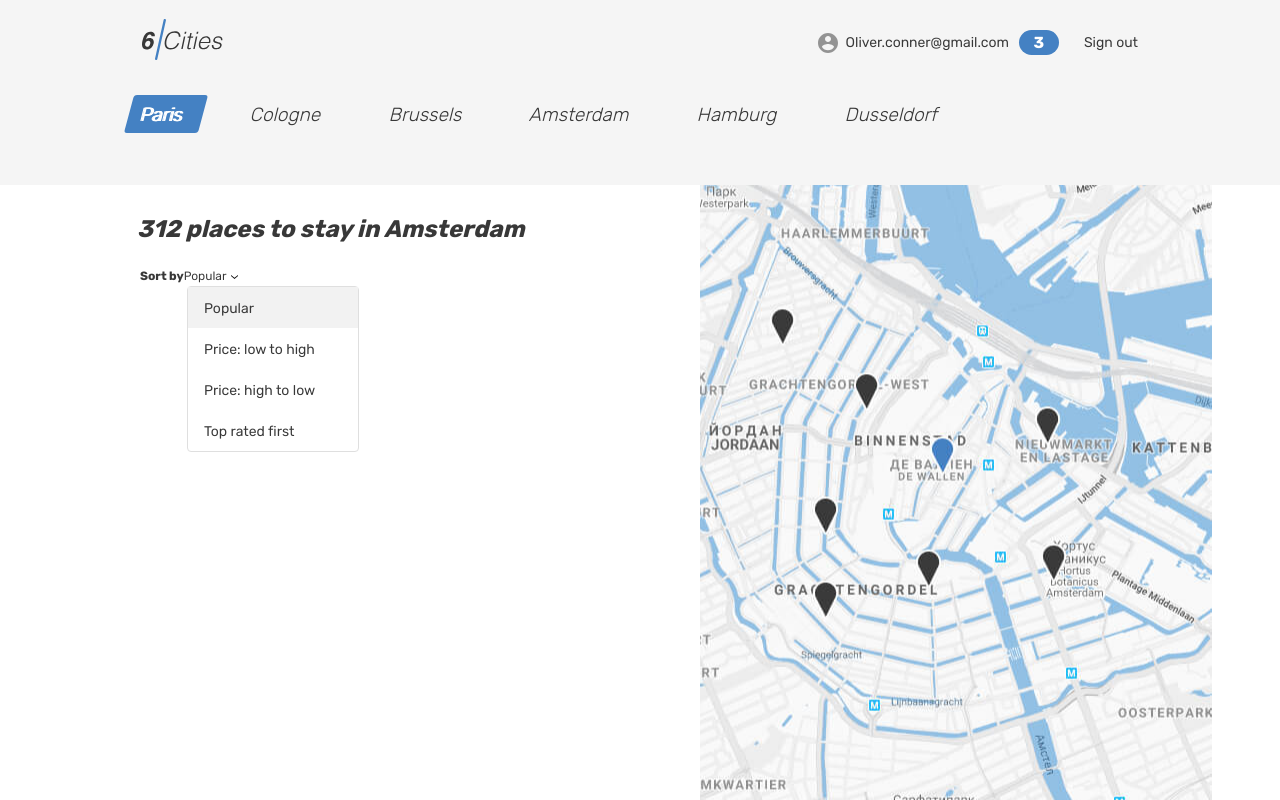
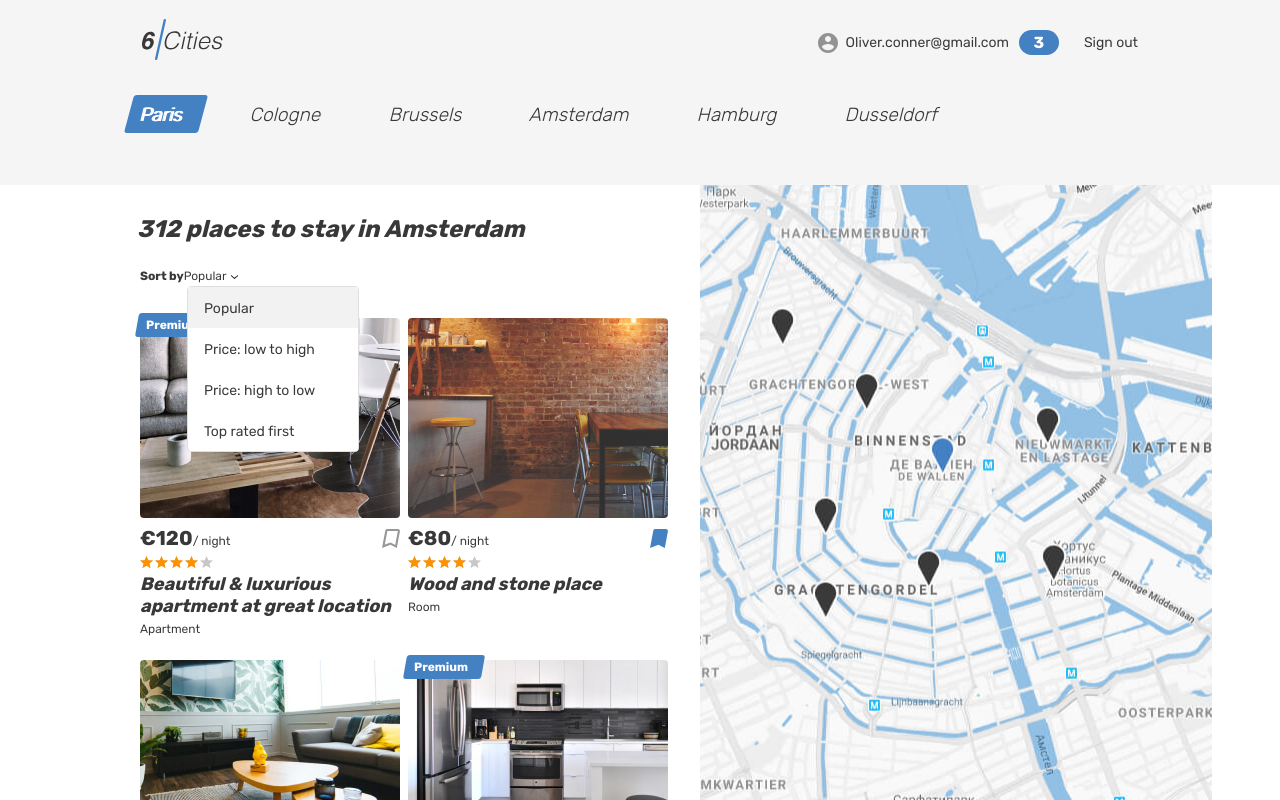
Before and after one commit to htmlacademy-react/367171-six-cities-14, a React (Vite) app: page / in a window 1280 px wide. Built offline with nearby package versions, Linux system fonts and the light colour scheme.

Commit message:
feat: скоректирована разметка главной страницы

```diff
--- a/src/entities/offers/ui/OffersList/Offers-List.tsx
+++ b/src/entities/offers/ui/OffersList/Offers-List.tsx
@@ -1,188 +1,176 @@
+import Sorting from '../../../../features/Sorting';
+
 export const OffersList = () => (
   <section className="cities__places places">
     <h2 className="visually-hidden">Places</h2>
     <b className="places__found">312 places to stay in Amsterdam</b>
-    <form className="places__sorting" action="#" method="get">
-      <span className="places__sorting-caption">Sort by</span>
-      <span className="places__sorting-type" tabIndex="0">
-                  Popular
-        <svg className="places__sorting-arrow" width="7" height="4">
-          <use xlinkHref="#icon-arrow-select"></use>
-        </svg>
-      </span>
-      <ul className="places__options places__options--custom places__options--opened">
-        <li className="places__option places__option--active" tabIndex="0">Popular</li>
-        <li className="places__option" tabIndex="0">Price: low to high</li>
-        <li className="places__option" tabIndex="0">Price: high to low</li>
-        <li className="places__option" tabIndex="0">Top rated first</li>
-      </ul>
-    </form>
-    {/*<div className="cities__places-list places__list tabs__content">*/}
-    {/*  <article className="cities__card place-card">*/}
-    {/*    <div className="place-card__mark">*/}
-    {/*      <span>Premium</span>*/}
-    {/*    </div>*/}
-    {/*    <div className="cities__image-wrapper place-card__image-wrapper">*/}
-    {/*      <a href="#">*/}
-    {/*        <img className="place-card__image" src="img/apartment-01.jpg" width="260" height="200" alt="Place image"/>*/}
-    {/*      </a>*/}
-    {/*    </div>*/}
-    {/*    <div className="place-card__info">*/}
-    {/*      <div className="place-card__price-wrapper">*/}
-    {/*        <div className="place-card__price">*/}
-    {/*          <b className="place-card__price-value">&euro;120</b>*/}
-    {/*          <span className="place-card__price-text">&#47;&nbsp;night</span>*/}
-    {/*        </div>*/}
-    {/*        <button className="place-card__bookmark-button button" type="button">*/}
-    {/*          <svg className="place-card__bookmark-icon" width="18" height="19">*/}
-    {/*            <use xlinkHref="#icon-bookmark"></use>*/}
-    {/*          </svg>*/}
-    {/*          <span className="visually-hidden">To bookmarks</span>*/}
-    {/*        </button>*/}
-    {/*      </div>*/}
-    {/*      <div className="place-card__rating rating">*/}
-    {/*        <div className="place-card__stars rating__stars">*/}
-    {/*          <span style="width: 80%"></span>*/}
-    {/*          <span className="visually-hidden">Rating</span>*/}
-    {/*        </div>*/}
-    {/*      </div>*/}
-    {/*      <h2 className="place-card__name">*/}
-    {/*        <a href="#">Beautiful &amp; luxurious apartment at great location</a>*/}
-    {/*      </h2>*/}
-    {/*      <p className="place-card__type">Apartment</p>*/}
-    {/*    </div>*/}
-    {/*  </article>*/}
+    <Sorting/>
+    <div className="cities__places-list places__list tabs__content">
+      <article className="cities__card place-card">
+        <div className="place-card__mark">
+          <span>Premium</span>
+        </div>
+        <div className="cities__image-wrapper place-card__image-wrapper">
+          <a href="#">
+            <img className="place-card__image" src="img/apartment-01.jpg" width="260" height="200" alt="Place image"/>
+          </a>
+        </div>
+        <div className="place-card__info">
+          <div className="place-card__price-wrapper">
+            <div className="place-card__price">
+              <b className="place-card__price-value">&euro;120</b>
+              <span className="place-card__price-text">&#47;&nbsp;night</span>
+            </div>
+            <button className="place-card__bookmark-button button" type="button">
+              <svg className="place-card__bookmark-icon" width="18" height="19">
+                <use xlinkHref="#icon-bookmark"></use>
+              </svg>
+              <span className="visually-hidden">To bookmarks</span>
+            </button>
+          </div>
+          <div className="place-card__rating rating">
+            <div className="place-card__stars rating__stars">
+              <span style={{width: '80%'}}></span>
+              <span className="visually-hidden">Rating</span>
+            </div>
+          </div>
+          <h2 className="place-card__name">
+            <a href="#">Beautiful &amp; luxurious apartment at great location</a>
+          </h2>
+          <p className="place-card__type">Apartment</p>
+        </div>
+      </article>
 
-    {/*  <article className="cities__card place-card">*/}
-    {/*    <div className="cities__image-wrapper place-card__image-wrapper">*/}
-    {/*      <a href="#">*/}
-    {/*        <img className="place-card__image" src="img/room.jpg" width="260" height="200" alt="Place image"/>*/}
-    {/*      </a>*/}
-    {/*    </div>*/}
-    {/*    <div className="place-card__info">*/}
-    {/*      <div className="place-card__price-wrapper">*/}
-    {/*        <div className="place-card__price">*/}
-    {/*          <b className="place-card__price-value">&euro;80</b>*/}
-    {/*          <span className="place-card__price-text">&#47;&nbsp;night</span>*/}
-    {/*        </div>*/}
-    {/*        <button className="place-card__bookmark-button place-card__bookmark-button--active button" type="button">*/}
-    {/*          <svg className="place-card__bookmark-icon" width="18" height="19">*/}
-    {/*            <use xlinkHref="#icon-bookmark"></use>*/}
-    {/*          </svg>*/}
-    {/*          <span className="visually-hidden">In bookmarks</span>*/}
-    {/*        </button>*/}
-    {/*      </div>*/}
-    {/*      <div className="place-card__rating rating">*/}
-    {/*        <div className="place-card__stars rating__stars">*/}
-    {/*          <span style="width: 80%"></span>*/}
-    {/*          <span className="visually-hidden">Rating</span>*/}
-    {/*        </div>*/}
-    {/*      </div>*/}
-    {/*      <h2 className="place-card__name">*/}
-    {/*        <a href="#">Wood and stone place</a>*/}
-    {/*      </h2>*/}
-    {/*      <p className="place-card__type">Room</p>*/}
-    {/*    </div>*/}
-    {/*  </article>*/}
+      <article className="cities__card place-card">
+        <div className="cities__image-wrapper place-card__image-wrapper">
+          <a href="#">
+            <img className="place-card__image" src="img/room.jpg" width="260" height="200" alt="Place image"/>
+          </a>
+        </div>
+        <div className="place-card__info">
+          <div className="place-card__price-wrapper">
+            <div className="place-card__price">
+              <b className="place-card__price-value">&euro;80</b>
+              <span className="place-card__price-text">&#47;&nbsp;night</span>
+            </div>
+            <button className="place-card__bookmark-button place-card__bookmark-button--active button" type="button">
+              <svg className="place-card__bookmark-icon" width="18" height="19">
+                <use xlinkHref="#icon-bookmark"></use>
+              </svg>
+              <span className="visually-hidden">In bookmarks</span>
+            </button>
+          </div>
+          <div className="place-card__rating rating">
+            <div className="place-card__stars rating__stars">
+              <span style={{width: '80%'}}></span>
+              <span className="visually-hidden">Rating</span>
+            </div>
+          </div>
+          <h2 className="place-card__name">
+            <a href="#">Wood and stone place</a>
+          </h2>
+          <p className="place-card__type">Room</p>
+        </div>
+      </article>
 
-    {/*  <article className="cities__card place-card">*/}
-    {/*    <div className="cities__image-wrapper place-card__image-wrapper">*/}
-    {/*      <a href="#">*/}
-    {/*        <img className="place-card__image" src="img/apartment-02.jpg" width="260" height="200" alt="Place image"/>*/}
-    {/*      </a>*/}
-    {/*    </div>*/}
-    {/*    <div className="place-card__info">*/}
-    {/*      <div className="place-card__price-wrapper">*/}
-    {/*        <div className="place-card__price">*/}
-    {/*          <b className="place-card__price-value">&euro;132</b>*/}
-    {/*          <span className="place-card__price-text">&#47;&nbsp;night</span>*/}
-    {/*        </div>*/}
-    {/*        <button className="place-card__bookmark-button button" type="button">*/}
-    {/*          <svg className="place-card__bookmark-icon" width="18" height="19">*/}
-    {/*            <use xlinkHref="#icon-bookmark"></use>*/}
-    {/*          </svg>*/}
-    {/*          <span className="visually-hidden">To bookmarks</span>*/}
-    {/*        </button>*/}
-    {/*      </div>*/}
-    {/*      <div className="place-card__rating rating">*/}
-    {/*        <div className="place-card__stars rating__stars">*/}
-    {/*          <span style="width: 80%"></span>*/}
-    {/*          <span className="visually-hidden">Rating</span>*/}
-    {/*        </div>*/}
-    {/*      </div>*/}
-    {/*      <h2 className="place-card__name">*/}
-    {/*        <a href="#">Canal View Prinsengracht</a>*/}
-    {/*      </h2>*/}
-    {/*      <p className="place-card__type">Apartment</p>*/}
-    {/*    </div>*/}
-    {/*  </article>*/}
+      <article className="cities__card place-card">
+        <div className="cities__image-wrapper place-card__image-wrapper">
+          <a href="#">
+            <img className="place-card__image" src="img/apartment-02.jpg" width="260" height="200" alt="Place image"/>
+          </a>
+        </div>
+        <div className="place-card__info">
+          <div className="place-card__price-wrapper">
+            <div className="place-card__price">
+              <b className="place-card__price-value">&euro;132</b>
+              <span className="place-card__price-text">&#47;&nbsp;night</span>
+            </div>
+            <button className="place-card__bookmark-button button" type="button">
+              <svg className="place-card__bookmark-icon" width="18" height="19">
+                <use xlinkHref="#icon-bookmark"></use>
+              </svg>
+              <span className="visually-hidden">To bookmarks</span>
+            </button>
+          </div>
+          <div className="place-card__rating rating">
+            <div className="place-card__stars rating__stars">
+              <span style={{width: '80%'}}></span>
+              <span className="visually-hidden">Rating</span>
+            </div>
+          </div>
+          <h2 className="place-card__name">
+            <a href="#">Canal View Prinsengracht</a>
+          </h2>
+          <p className="place-card__type">Apartment</p>
+        </div>
+      </article>
 
-    {/*  <article className="cities__card place-card">*/}
-    {/*    <div className="place-card__mark">*/}
-    {/*      <span>Premium</span>*/}
-    {/*    </div>*/}
-    {/*    <div className="cities__image-wrapper place-card__image-wrapper">*/}
-    {/*      <a href="#">*/}
-    {/*        <img className="place-card__image" src="img/apartment-03.jpg" width="260" height="200" alt="Place image"/>*/}
-    {/*      </a>*/}
-    {/*    </div>*/}
-    {/*    <div className="place-card__info">*/}
-    {/*      <div className="place-card__price-wrapper">*/}
-    {/*        <div className="place-card__price">*/}
-    {/*          <b className="place-card__price-value">&euro;180</b>*/}
-    {/*          <span className="place-card__price-text">&#47;&nbsp;night</span>*/}
-    {/*        </div>*/}
-    {/*        <button className="place-card__bookmark-button button" type="button">*/}
-    {/*          <svg className="place-card__bookmark-icon" width="18" height="19">*/}
-    {/*            <use xlinkHref="#icon-bookmark"></use>*/}
-    {/*          </svg>*/}
-    {/*          <span className="visually-hidden">To bookmarks</span>*/}
-    {/*        </button>*/}
-    {/*      </div>*/}
-    {/*      <div className="place-card__rating rating">*/}
-    {/*        <div className="place-card__stars rating__stars">*/}
-    {/*          <span style="width: 100%"></span>*/}
-    {/*          <span className="visually-hidden">Rating</span>*/}
-    {/*        </div>*/}
-    {/*      </div>*/}
-    {/*      <h2 className="place-card__name">*/}
-    {/*        <a href="#">Nice, cozy, warm big bed apartment</a>*/}
-    {/*      </h2>*/}
-    {/*      <p className="place-card__type">Apartment</p>*/}
-    {/*    </div>*/}
-    {/*  </article>*/}
+      <article className="cities__card place-card">
+        <div className="place-card__mark">
+          <span>Premium</span>
+        </div>
+        <div className="cities__image-wrapper place-card__image-wrapper">
+          <a href="#">
+            <img className="place-card__image" src="img/apartment-03.jpg" width="260" height="200" alt="Place image"/>
+          </a>
+        </div>
+        <div className="place-card__info">
+          <div className="place-card__price-wrapper">
+            <div className="place-card__price">
+              <b className="place-card__price-value">&euro;180</b>
+              <span className="place-card__price-text">&#47;&nbsp;night</span>
+            </div>
+            <button className="place-card__bookmark-button button" type="button">
+              <svg className="place-card__bookmark-icon" width="18" height="19">
+                <use xlinkHref="#icon-bookmark"></use>
+              </svg>
+              <span className="visually-hidden">To bookmarks</span>
+            </button>
+          </div>
+          <div className="place-card__rating rating">
+            <div className="place-card__stars rating__stars">
+              <span style={{width: '100%'}}></span>
+              <span className="visually-hidden">Rating</span>
+            </div>
+          </div>
+          <h2 className="place-card__name">
+            <a href="#">Nice, cozy, warm big bed apartment</a>
+          </h2>
+          <p className="place-card__type">Apartment</p>
+        </div>
+      </article>
 
-    {/*  <article className="cities__card place-card">*/}
-    {/*    <div className="cities__image-wrapper place-card__image-wrapper">*/}
-    {/*      <a href="#">*/}
-    {/*        <img className="place-card__image" src="img/room.jpg" width="260" height="200" alt="Place image"/>*/}
-    {/*      </a>*/}
-    {/*    </div>*/}
-    {/*    <div className="place-card__info">*/}
-    {/*      <div className="place-card__price-wrapper">*/}
-    {/*        <div className="place-card__price">*/}
-    {/*          <b className="place-card__price-value">&euro;80</b>*/}
-    {/*          <span className="place-card__price-text">&#47;&nbsp;night</span>*/}
-    {/*        </div>*/}
-    {/*        <button className="place-card__bookmark-button place-card__bookmark-button--active button" type="button">*/}
-    {/*          <svg className="place-card__bookmark-icon" width="18" height="19">*/}
-    {/*            <use xlinkHref="#icon-bookmark"></use>*/}
-    {/*          </svg>*/}
-    {/*          <span className="visually-hidden">In bookmarks</span>*/}
-    {/*        </button>*/}
-    {/*      </div>*/}
-    {/*      <div className="place-card__rating rating">*/}
-    {/*        <div className="place-card__stars rating__stars">*/}
-    {/*          <span style="width: 80%"></span>*/}
-    {/*          <span className="visually-hidden">Rating</span>*/}
-    {/*        </div>*/}
-    {/*      </div>*/}
-    {/*      <h2 className="place-card__name">*/}
-    {/*        <a href="#">Wood and stone place</a>*/}
-    {/*      </h2>*/}
-    {/*      <p className="place-card__type">Room</p>*/}
-    {/*    </div>*/}
-    {/*  </article>*/}
-    {/*</div>*/}
+      <article className="cities__card place-card">
+        <div className="cities__image-wrapper place-card__image-wrapper">
+          <a href="#">
+            <img className="place-card__image" src="img/room.jpg" width="260" height="200" alt="Place image"/>
+          </a>
+        </div>
+        <div className="place-card__info">
+          <div className="place-card__price-wrapper">
+            <div className="place-card__price">
+              <b className="place-card__price-value">&euro;80</b>
+              <span className="place-card__price-text">&#47;&nbsp;night</span>
+            </div>
+            <button className="place-card__bookmark-button place-card__bookmark-button--active button" type="button">
+              <svg className="place-card__bookmark-icon" width="18" height="19">
+                <use xlinkHref="#icon-bookmark"></use>
+              </svg>
+              <span className="visually-hidden">In bookmarks</span>
+            </button>
+          </div>
+          <div className="place-card__rating rating">
+            <div className="place-card__stars rating__stars">
+              <span style={{width: '80%'}}></span>
+              <span className="visually-hidden">Rating</span>
+            </div>
+          </div>
+          <h2 className="place-card__name">
+            <a href="#">Wood and stone place</a>
+          </h2>
+          <p className="place-card__type">Room</p>
+        </div>
+      </article>
+    </div>
   </section>
 );
--- /dev/null
+++ b/src/features/Sorting/Sorting.tsx
@@ -0,0 +1,17 @@
+export const Sorting = () => (
+  <form className="places__sorting" action="#" method="get">
+    <span className="places__sorting-caption">Sort by</span>
+    <span className="places__sorting-type" tabIndex={0}>
+          Popular
+      <svg className="places__sorting-arrow" width="7" height="4">
+        <use xlinkHref="#icon-arrow-select"></use>
+      </svg>
+    </span>
+    <ul className="places__options places__options--custom places__options--opened">
+      <li className="places__option places__option--active" tabIndex={0}>Popular</li>
+      <li className="places__option" tabIndex={0}>Price: low to high</li>
+      <li className="places__option" tabIndex={0}>Price: high to low</li>
+      <li className="places__option" tabIndex={0}>Top rated first</li>
+    </ul>
+  </form>
+);
--- /dev/null
+++ b/src/features/Sorting/index.ts
@@ -0,0 +1 @@
+export {Sorting as default} from './Sorting';
--- /dev/null
+++ b/src/features/Tabs/Tabs.tsx
@@ -0,0 +1,9 @@
+import TabsContent from './TabsContent';
+import TabsNav from './TabsNav';
+
+export const Tabs = () => (
+  <>
+    <TabsNav/>
+    <TabsContent/>
+  </>
+);
--- /dev/null
+++ b/src/features/Tabs/TabsContent/Tabs-Content.tsx
@@ -0,0 +1,12 @@
+import OffersList from '../../../entities/offers/ui/OffersList';
+
+export const TabsContent = () => (
+  <div className="cities">
+    <div className="cities__places-container container">
+      <OffersList/>
+      <div className="cities__right-section">
+        <section className="cities__map map"></section>
+      </div>
+    </div>
+  </div>
+);
--- /dev/null
+++ b/src/features/Tabs/TabsContent/index.ts
@@ -0,0 +1 @@
+export {TabsContent as default} from './Tabs-Content';
--- a/src/widgets/Tabs/Tabs.tsx
+++ b/src/features/Tabs/TabsNav/Tabs-Nav.tsx
@@ -1,4 +1,4 @@
-export const Tabs = () => (
+export const TabsNav = () => (
   <div className="tabs">
     <section className="locations container">
       <ul className="locations__list tabs__list">
--- /dev/null
+++ b/src/features/Tabs/TabsNav/index.ts
@@ -0,0 +1 @@
+export {TabsNav as default} from './Tabs-Nav';
--- a/src/pages/MainPage/Main-Page.tsx
+++ b/src/pages/MainPage/Main-Page.tsx
@@ -1,6 +1,5 @@
+import Tabs from '../../features/Tabs';
 import {Header} from '../../widgets/Header/Header';
-import {Tabs} from '../../widgets/Tabs/Tabs';
-import {OffersList} from '../../entities/offers/ui/OffersList/Offers-List';
 
 export const MainPage = () => (
   <div className="page page--gray page--main">
@@ -8,14 +7,6 @@ export const MainPage = () => (
     <main className="page__main page__main--index">
       <h1 className="visually-hidden">Cities</h1>
       <Tabs/>
-      <div className="cities">
-        <div className="cities__places-container container">
-          <OffersList/>
-          <div className="cities__right-section">
-            <section className="cities__map map"></section>
-          </div>
-        </div>
-      </div>
     </main>
   </div>
 );
```
Also changed, not shown: src/features/Tabs/index.ts (renamed from src/widgets/Tabs/index.ts).
